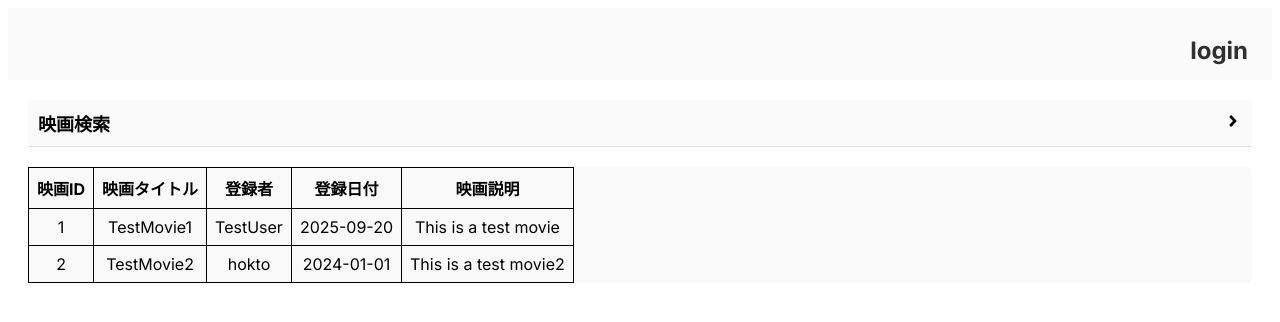
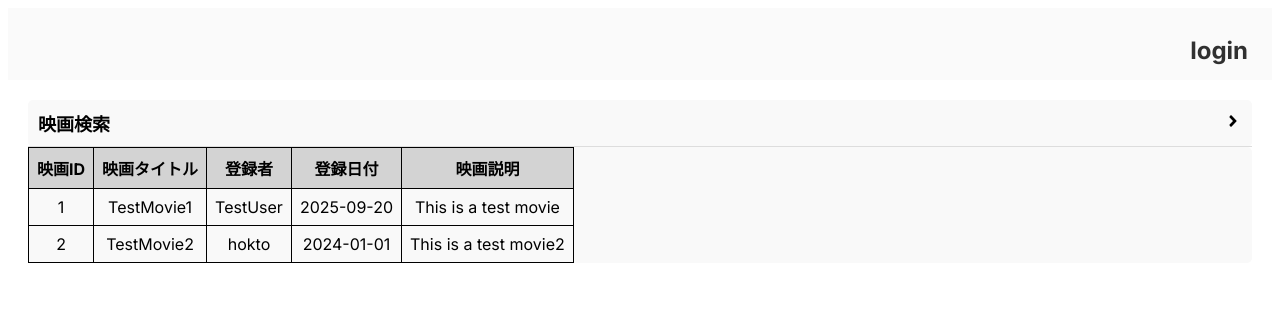
Before and after one commit to hagitaku/movie_management, a Next.js app in the folder frontend/projects/: page /movielist in a window 1280 px wide. Shown: the top 322 px of the page. Built offline with nearby package versions, Linux system fonts and the light colour scheme.

Commit message:
[Fix] 表の調整

```diff
--- a/frontend/projects/src/app/components/ViewMovieList/index.tsx
+++ b/frontend/projects/src/app/components/ViewMovieList/index.tsx
@@ -29,7 +29,7 @@ const ViewMovieList = () => {
   return (
     <div className={style["view-movie-list-container"]}>
       <table className={style["view-movie-list-table"]}>
-        <thead>
+        <thead className={style["view-movie-table-header"]}>
           <tr>
             <th>映画ID</th>
             <th>映画タイトル</th>
--- a/frontend/projects/src/app/components/ViewMovieList/style.module.css
+++ b/frontend/projects/src/app/components/ViewMovieList/style.module.css
@@ -1,13 +1,16 @@
 .view-movie-list-container {
     background-color: #f9f9f9;
     border-radius: 5px;
-    margin-top: 20px;
 }
 .view-movie-list-table {
   border-collapse: collapse;
   text-align: center;
 }
-
+.view-movie-table-header{
+  background-color: #d3d3d3;
+  position: sticky;
+  top: 0;
+}
 .view-movie-list-table th,
 .view-movie-list-table td {
   border: 1px solid #000;
```
